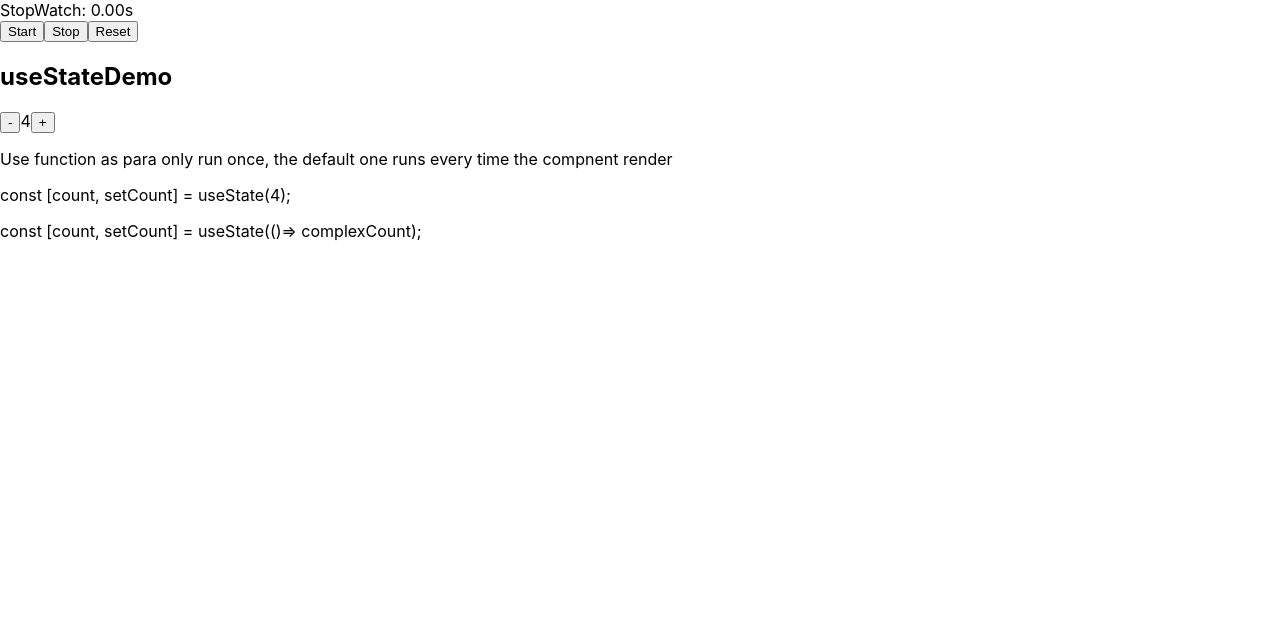
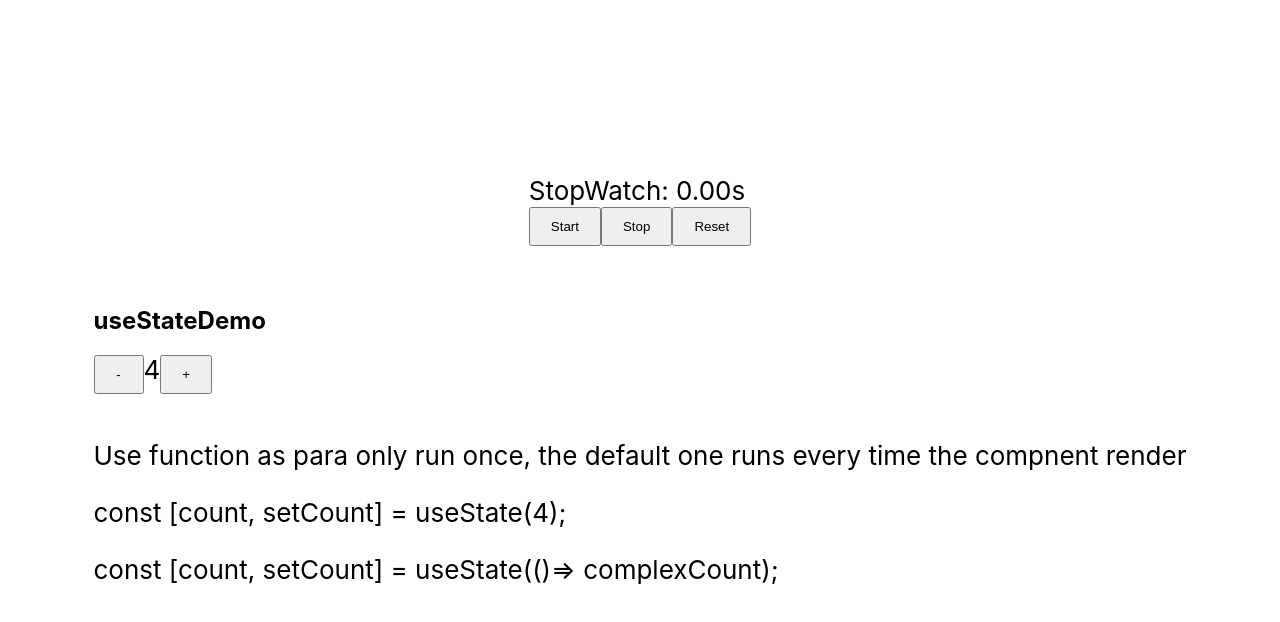
Before and after one commit to mingdazhang2/hooks-demo, a React (Create React App) app: page / in a window 1280 px wide. Shown: the top 622 px of the page. Built offline with nearby package versions, Linux system fonts and the light colour scheme; the HTML template or start-up script is replaced by a standard one.

Commit message:
laptop updated

```diff
--- a/src/App.css
+++ b/src/App.css
@@ -1,12 +1,29 @@
+.App{
 
-
-.App{
-  /* background-color: #b8b8b8;
   min-height: 100vh;
   display: flex;
   flex-direction: column;
   align-items: center;
   justify-content: center;
   font-size: calc(10px + 2vmin);
-  color: white; */
+  /* color: white;
+  background-color: #b8b8b8; */
 }
+
+.App >*{
+  margin-bottom: 20px;
+  max-width: 90%;
+}
+h2, .h2{
+  font-size: 1.5rem;
+}
+
+button{
+  min-width: 50px;
+  min-height: 15px;
+  padding:10px 20px
+}
+
+p, button{
+  margin-bottom: 20px;
+}
--- a/src/hooksDemoPages/UseStateDemo.jsx
+++ b/src/hooksDemoPages/UseStateDemo.jsx
@@ -15,7 +15,7 @@ export const UseStateDemo = () => {
     setCount((preCount) => preCount + 1);
   }
   return (
-    <div>
+    <div className="useStateDemo">
       <h2>useStateDemo</h2>
       <button onClick={decrementCount}>-</button>
       <span>{count}</span>
```
Also changed, not shown: src/hooksDemoPages/UseEffectDemo.jsx (added, +58 -0 lines).
